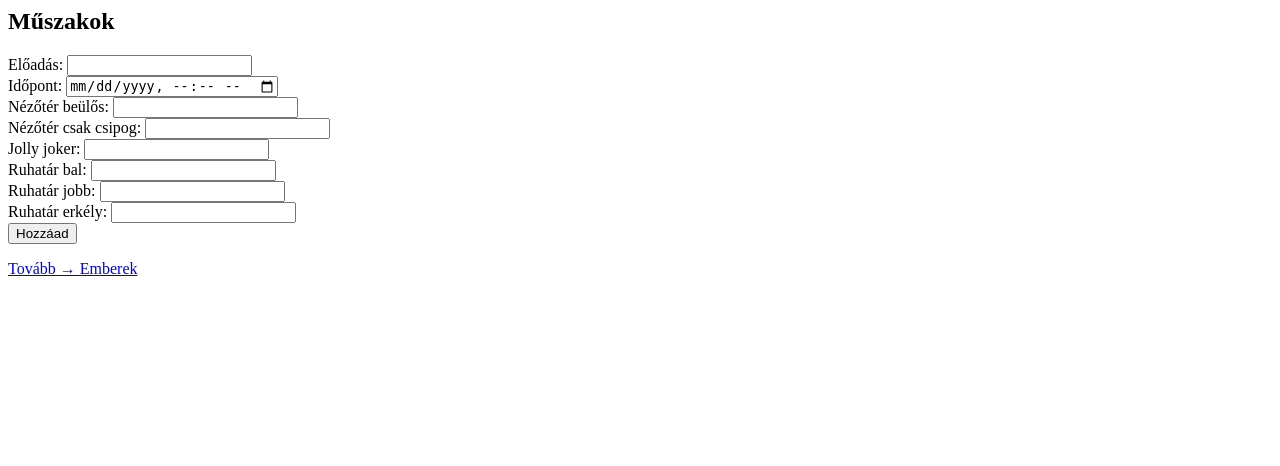
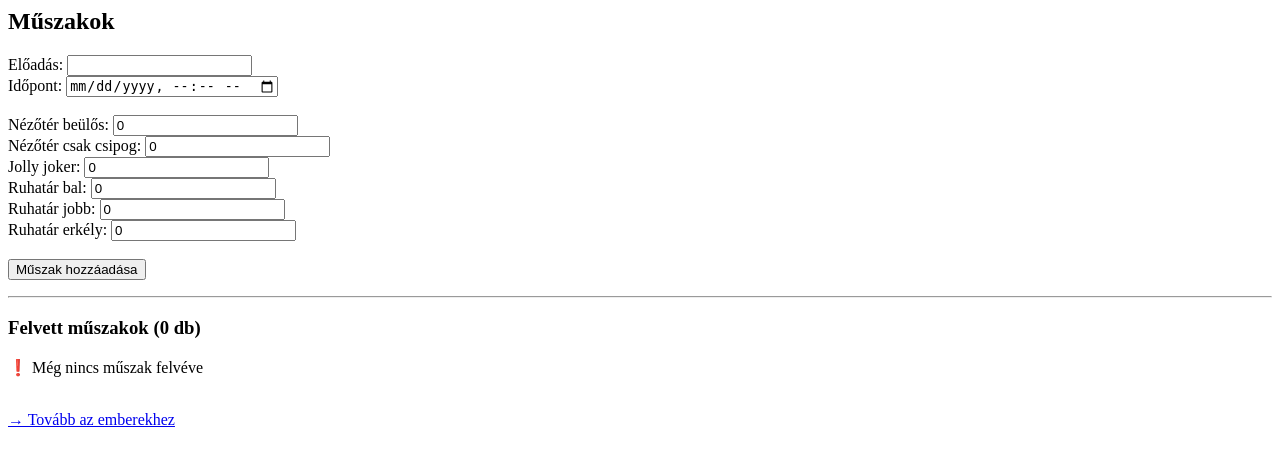
Before and after one commit to szid2006/nezoteres_beosztas7.0, a Flask app: page /shifts in a window 1280 px wide. Shown: the top 466 px of the page. Run offline with Flask 3, Linux system fonts and the light colour scheme; the visitor is signed in with stand-in values (Sample User, id 1).

Commit message:
Update shifts.html

```diff
--- a/templates/shifts.html
+++ b/templates/shifts.html
@@ -1,15 +1,34 @@
 <h2>Műszakok</h2>
 
 <form method="post">
-  Előadás: <input name="show"><br>
-  Időpont: <input type="datetime-local" name="datetime"><br>
+  Előadás: <input name="show" required><br>
+  Időpont: <input type="datetime-local" name="datetime" required><br><br>
 
   {% for role in roles %}
     {{ role }}:
-    <input type="number" name="{{ role }}" min="0"><br>
+    <input type="number" name="{{ role }}" min="0" value="0"><br>
   {% endfor %}
 
-  <button>Hozzáad</button>
+  <br>
+  <button type="submit">Műszak hozzáadása</button>
 </form>
 
-<a href="/workers">Tovább → Emberek</a>
+<hr>
+
+<h3>Felvett műszakok ({{ shifts|length }} db)</h3>
+
+{% if shifts|length == 0 %}
+  <p>❗ Még nincs műszak felvéve</p>
+{% endif %}
+
+<ul>
+{% for s in shifts %}
+  <li>
+    {{ s.show }} – {{ s.datetime }}<br>
+    {{ s.roles }}
+  </li>
+{% endfor %}
+</ul>
+
+<br>
+<a href="/workers">→ Tovább az emberekhez</a>
```
